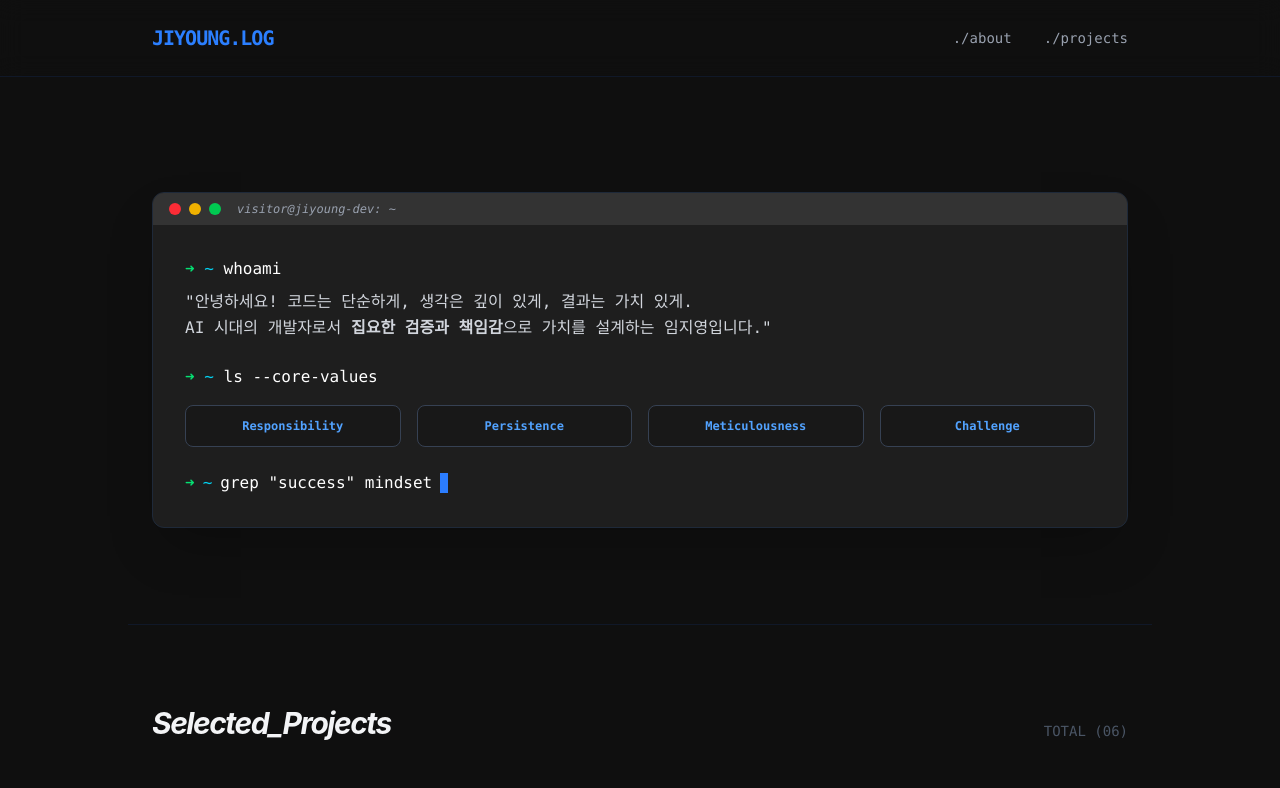
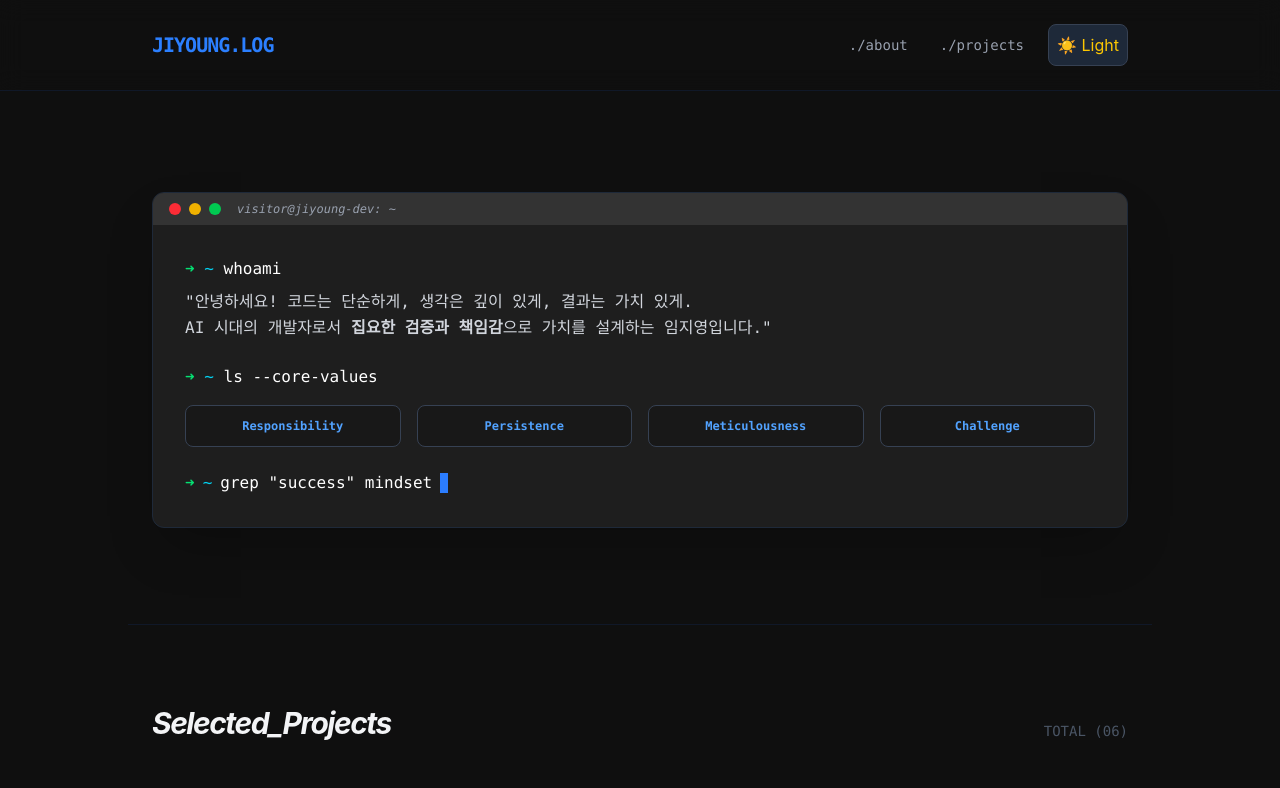
Before and after one commit to leemjy0921-bot/jyportpolio, a React (Vite) app: page / in a window 1280 px wide. Shown: the top 788 px of the page. Built offline with nearby package versions, Linux system fonts and the light colour scheme.

Commit message:
다크모드 추가

```diff
--- a/src/App.jsx
+++ b/src/App.jsx
@@ -1,5 +1,5 @@
+import { useState, useEffect } from 'react';
 import { motion } from "framer-motion";
-
 // 프로젝트 데이터 (상수)
 const PROJECTS = [
   {
@@ -54,15 +54,47 @@ const SKILLS = {
 };
 
 function App() {
-  return (
-    <div className="bg-[#0f0f0f] text-gray-100 min-h-screen font-sans selection:bg-blue-500">
-      {/* 1. Navbar */}
-      <nav className="fixed top-0 w-full z-50 bg-[#0f0f0f]/80 backdrop-blur-md border-b border-gray-900">
+
+  const [darkMode, setDarkMode] = useState(true); // 기본값 다크 모드
+
+  // 테마 변경 시 HTML 클래스 조작
+  useEffect(() => {
+    if (darkMode) {
+      document.documentElement.classList.add('dark');
+    } else {
+      document.documentElement.classList.remove('dark');
+    }
+  }, [darkMode]);
+
+  const toggleTheme = () => setDarkMode(!darkMode);
+
+return (
+    // 최상위 div에 다크 모드 배경/텍스트 색상 정의
+    <div className={`min-h-screen font-sans transition-colors duration-300 ${darkMode ? 'bg-[#0f0f0f] text-gray-100' : 'bg-gray-50 text-gray-900'}`}>
+
+      {/* 1. Navbar (토글 버튼 포함) */}
+      <nav className={`fixed top-0 w-full z-50 border-b transition-colors ${darkMode ? 'bg-[#0f0f0f]/80 border-gray-900' : 'bg-white/80 border-gray-200'} backdrop-blur-md`}>
         <div className="p-6 flex justify-between items-center max-w-5xl mx-auto">
-          <h1 className="text-xl font-mono font-bold tracking-tighter text-blue-500">JIYOUNG.LOG</h1>
-          <div className="space-x-8 text-sm font-mono text-gray-400">
-            <a href="#about" className="hover:text-white transition">./about</a>
-            <a href="#projects" className="hover:text-white transition">./projects</a>
+          <h1 className={`text-xl font-mono font-bold tracking-tighter ${darkMode ? 'text-blue-500' : 'text-blue-600'}`}>JIYOUNG.LOG</h1>
+
+          <div className="flex items-center gap-6">
+            <div className="hidden md:flex space-x-8 text-sm font-mono text-gray-400">
+              <a href="#about" className="hover:text-blue-500 transition">./about</a>
+              <a href="#projects" className="hover:text-blue-500 transition">./projects</a>
+            </div>
+
+            {/* 테마 토글 버튼 */}
+            <button
+              onClick={toggleTheme}
+              className={`p-2 rounded-lg border transition-all ${darkMode ? 'bg-gray-800 border-gray-700 text-yellow-400' : 'bg-gray-100 border-gray-300 text-gray-600'}`}
+              aria-label="Toggle Theme"
+            >
+              {darkMode ? (
+                <span>☀️ Light</span>
+              ) : (
+                <span>🌙 Dark</span>
+              )}
+            </button>
           </div>
         </div>
       </nav>
--- a/tailwind.config.js
+++ b/tailwind.config.js
@@ -1,4 +1,5 @@
 export default {
+  darkMode: 'class',
   content: [
     "./index.html",
     "./src/**/*.{js,ts,jsx,tsx}",
```
